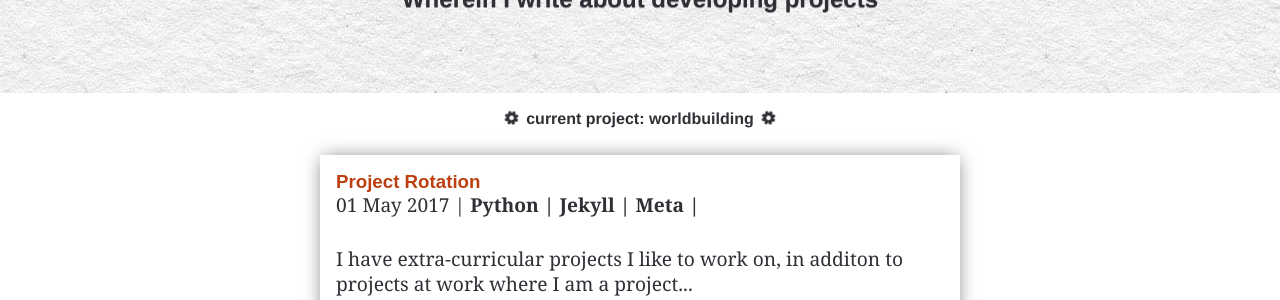
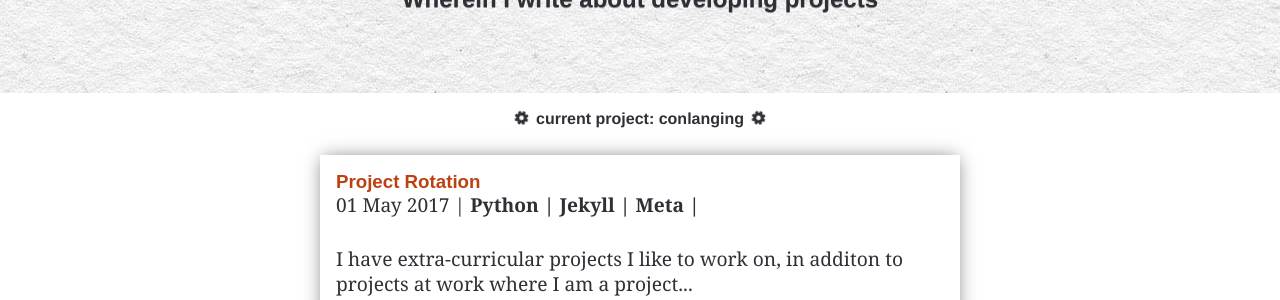
Before and after one commit to francopub/francopub.github.io, a Jekyll site: the page built from blog/index.html, in a window 1280 px wide and 900 px high. Shown: the part 338-638 px from the top of the window. Built offline with Jekyll 4.4.1, drawn with Linux system fonts in a browser that asks for light colours; some web fonts are replaced.

Commit message:
Current project changed to conlanging

```diff
--- a/_includes/rotation.html
+++ b/_includes/rotation.html
@@ -1 +1 @@
-<p class="center"><i class="fa fa-cog fa-spin fa-fw" aria-hidden="true"></i> current project: worldbuilding <i class="fa fa-cog fa-spin fa-fw" aria-hidden="true"></i></p>
+<p class="center"><i class="fa fa-cog fa-spin fa-fw" aria-hidden="true"></i> current project: conlanging <i class="fa fa-cog fa-spin fa-fw" aria-hidden="true"></i></p>
```
Also changed, not shown: 3 other files.
